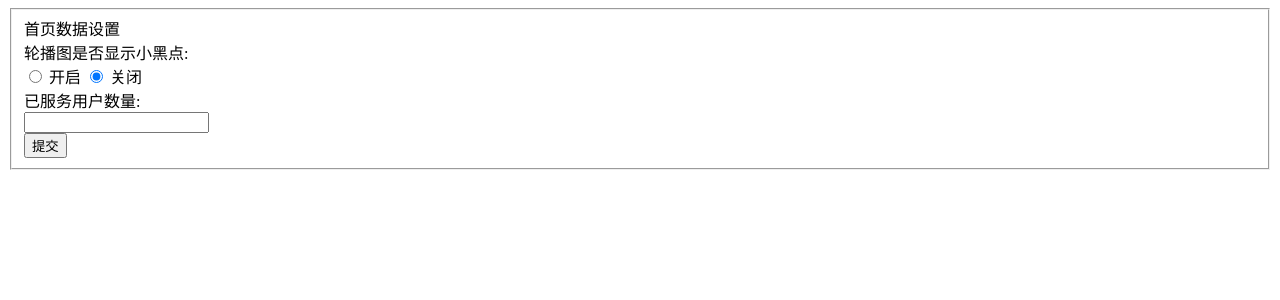
After one commit to uercal/yuguJoy, a PHP site: page /DbName/application/store/view/wxapp/page/data.php in a window 1280 px wide. The commit adds this page. Shown: the top 300 px of the page. Run offline with PHP 8.4, Linux system fonts and the light colour scheme; the template is opened without the code that fills it, so the values that code supplies are empty.

Commit message:
Signed-off-by: uercal <317215138@qq.com>

```diff
--- a/source/application/store/extra/menus.php
+++ b/source/application/store/extra/menus.php
@@ -100,6 +100,10 @@ return [
                         'index' => 'wxapp.page/home'
                     ],
                     [
+                        'name' => '首页数据',
+                        'index' => 'wxapp.page/data'
+                    ],
+                    [
                         'name' => '页面链接',
                         'index' => 'wxapp.page/links'
                     ],
--- a/source/application/store/view/goods/add.php
+++ b/source/application/store/view/goods/add.php
@@ -227,7 +227,7 @@
         // 选择图片
         $('.upload-file').selectImages({
             name: 'goods[images][]'
-            , multiple: true
+            , multiple: false
         });
 
         // 图片列表拖动
--- a/source/application/store/view/goods/edit.php
+++ b/source/application/store/view/goods/edit.php
@@ -298,7 +298,7 @@
         // 选择图片
         $('.upload-file').selectImages({
             name: 'goods[images][]'
-            , multiple: true
+            , multiple: false
         });
 
         // 图片列表拖动
--- /dev/null
+++ b/source/application/store/view/wxapp/page/data.php
@@ -0,0 +1,58 @@
+<div class="row-content am-cf">
+    <div class="row">
+        <div class="am-u-sm-12 am-u-md-12 am-u-lg-12">
+            <div class="widget am-cf">
+                <form id="my-form" class="am-form tpl-form-line-form" enctype="multipart/form-data" method="post">
+                    <div class="widget-body">
+                        <fieldset>
+                            <div class="widget-head am-cf">
+                                <div class="widget-title am-fl">首页数据设置</div>
+                            </div>
+                            <div class="am-form-group">
+                                <label class="am-u-sm-3 am-form-label">
+                                    轮播图是否显示小黑点:
+                                </label>
+                                <div class="am-u-sm-9">
+                                    <label class="am-radio-inline">
+                                        <input type="radio" name="other[indicatorDots]" value="true" data-am-ucheck <?php if($jsonData['indicatorDots']): ?>
+                                        checked <?php endif; ?> > 开启
+                                    </label>
+                                    <label class="am-radio-inline">
+                                        <input type="radio" name="other[indicatorDots]" value="false" data-am-ucheck <?php if(!$jsonData['indicatorDots']): ?>
+                                        checked <?php endif; ?> > 关闭
+                                    </label>
+                                </div>
+                            </div>
+
+                            <div class="am-form-group">
+                                <label class="am-u-sm-3 am-form-label">
+                                    已服务用户数量:
+                                </label>
+                                <div class="am-u-sm-9">
+                                    <input type="text" class="tpl-form-input" name="other[server_char]" value="<?= $jsonData['server_char'] ?>">
+                                </div>
+                            </div>
+                            <div class="am-form-group">
+                                <div class="am-u-sm-9 am-u-sm-push-3 am-margin-top-lg">
+                                    <button type="submit" class="j-submit am-btn am-btn-secondary">提交
+                                    </button>
+                                </div>
+                            </div>
+                        </fieldset>
+                    </div>
+                </form>
+            </div>
+        </div>
+    </div>
+</div>
+<script>
+    $(function () {
+
+        /**
+         * 表单验证提交
+         * @type {*}
+         */
+        $('#my-form').superForm();
+
+    });
+</script>
--- a/source/application/store/view/wxapp/page/home.php
+++ b/source/application/store/view/wxapp/page/home.php
@@ -5,7 +5,7 @@
             <div class="widget am-cf">
                 <div class="widget-body am-cf">
                     <div class="widget-head am-cf">
-                        <div class="widget-title am-fl">首页设计</div>
+                        <div class="widget-title am-fl" style="display:flex;">首页设计 <p style="color:red;">(建议长宽比例2:1)</p> </div>
                     </div>
                     <!--手机diy容器-->
                     <div class="diy-phone">
--- a/source/application/store/view/wxapp/page/tpl/editor.php
+++ b/source/application/store/view/wxapp/page/tpl/editor.php
@@ -51,7 +51,7 @@
 <!--编辑器: banner-->
 <script id="tpl_editor_banner" type="text/template">
     <form class="am-form tpl-form-line-form" data-itemid="{{ id }}">
-        <!-- <div class="am-form-group">
+        <div class="am-form-group">
             <label class="am-u-sm-3 am-form-label am-text-xs">按钮形状 </label>
             <div class="am-u-sm-9 am-u-end">
                 <label class="am-radio-inline">
@@ -74,7 +74,7 @@
                 <input class="" type="color" name="btnColor"
                        data-bind="style.btnColor" value="{{ style.btnColor }}">
             </div>
-        </div> -->
+        </div>
         <div class="form-items">
             {{each data}}
             <div class="item" data-key="{{ $index }}">
```
Also changed, not shown: source/application/api/controller/Index.php (+7 -5 lines), source/application/store/controller/wxapp/Page.php (+22 -0 lines), source/application/store/model/WxappPage.php (+9 -0 lines).
